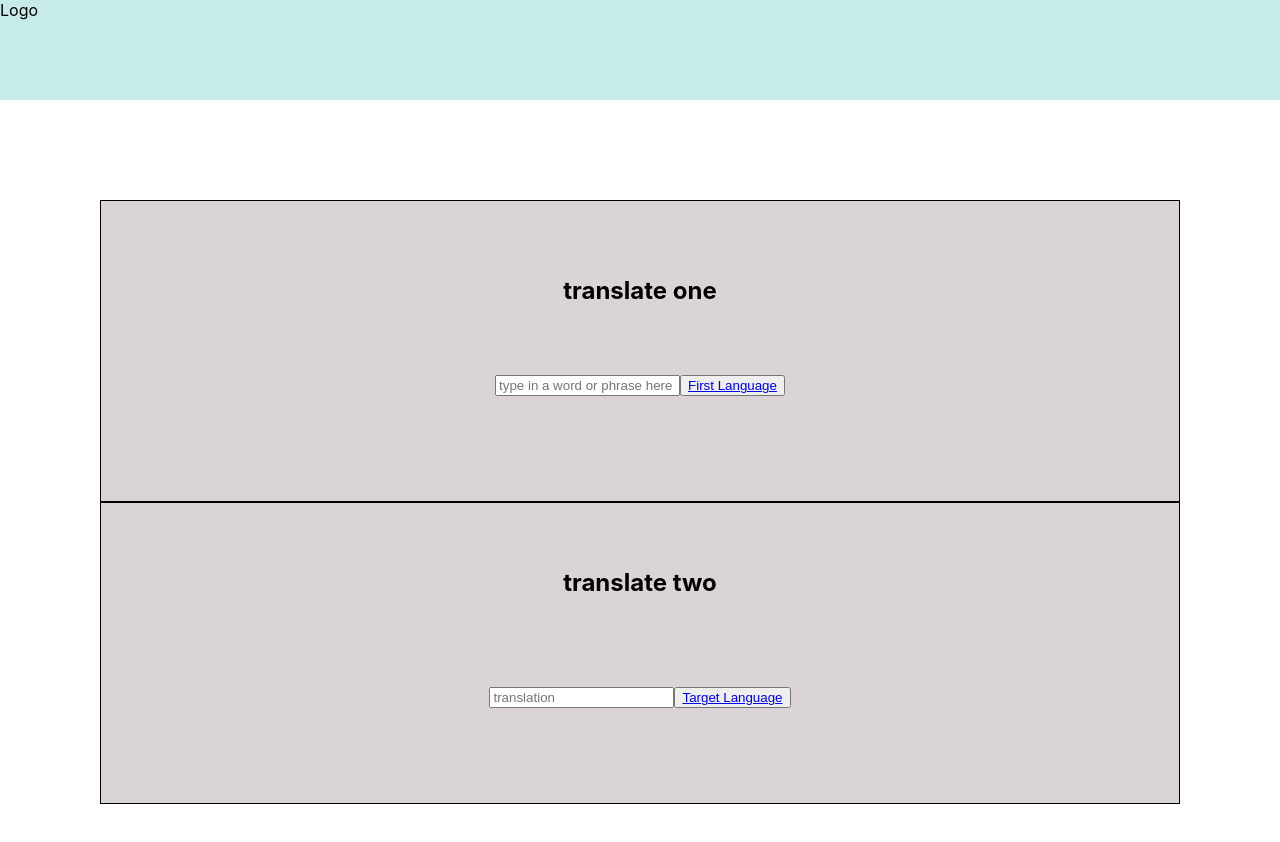
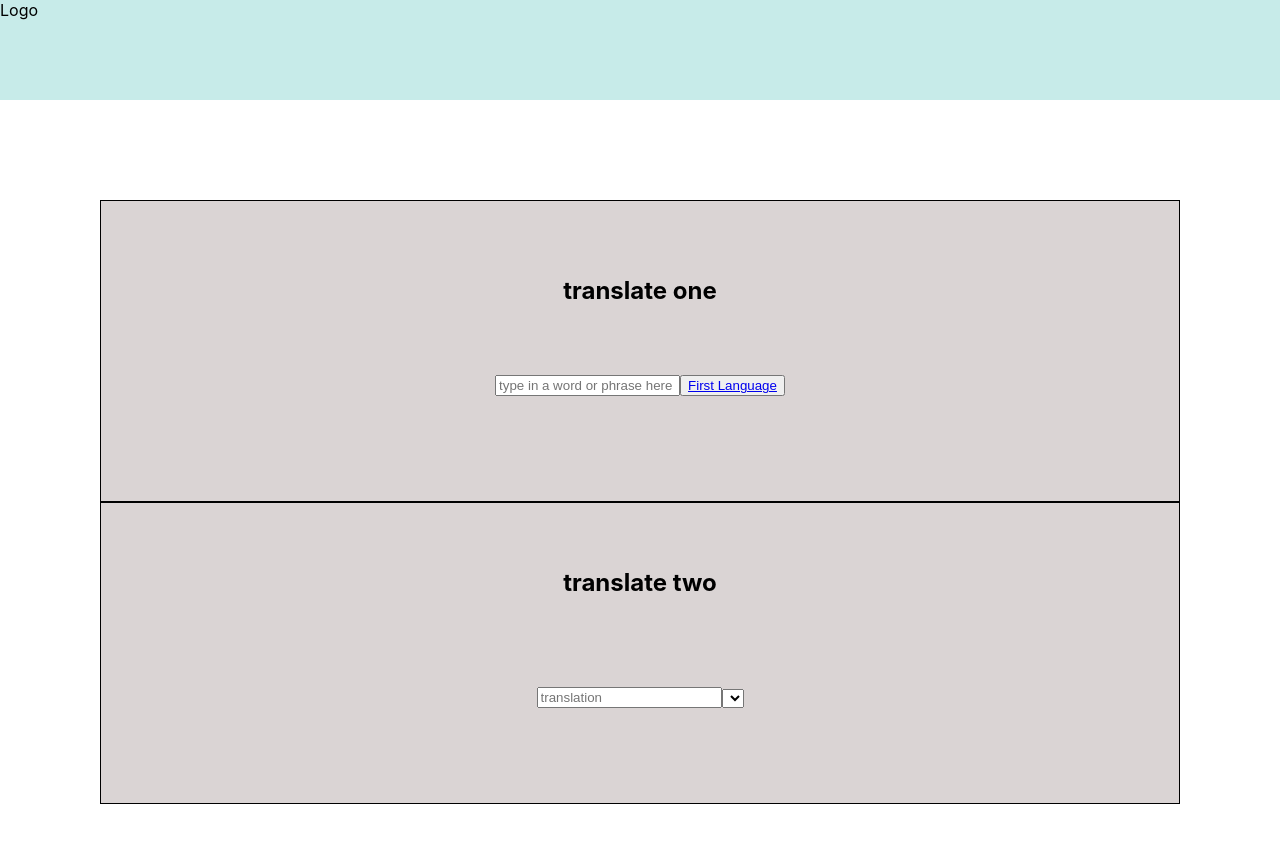
Before and after one commit to ana-vela/translator-app, a React (Create React App) app: page / in a window 1280 px wide. Shown: the top 842 px of the page. Built offline with nearby package versions, Linux system fonts and the light colour scheme.

Commit message:
Initial implementation of the TargetLangSelector.

```diff
--- a/src/App.js
+++ b/src/App.js
@@ -1,6 +1,7 @@
 /* eslint-disable jsx-a11y/anchor-is-valid */
 import React from "react";
 import "./App.css";
+import TargetLangSelector from "./TargetLangSelector";
 
 function App() {
   return (
@@ -42,21 +43,7 @@ function App() {
           <form>
             <input type="text" placeholder="translation"></input>
             <div className="dropdown target-lang">
-              <button>
-                <a href="#" type="dropdown" placeholder="select your language">
-                  Target Language
-                </a>{" "}
-              </button>
-              <div className="dropdown-content">
-                <a href="#">English</a>
-                <br />
-                <a href="#">French</a>
-                <br />
-                <a href="#">Japanese</a>
-                <br />
-                <a href="#">Russian</a>
-                <br />
-              </div>
+              <TargetLangSelector />
             </div>
           </form>
         </div>
--- /dev/null
+++ b/src/TargetLangSelector.js
@@ -0,0 +1,39 @@
+import React, {useState, useEffect} from 'react';
+
+const TargetLangSelector = () => {
+    //Set the default items state to an empty array.
+    //The setItems function will be used to update the value of items state.
+    const [items, setItems] = useState([]);
+
+    /*
+     *TODO* Replace the URL in the fetch function.
+
+     The effect will run after the component first renders due to the empty parameter.
+     We use an asynchronous function to call to the API.
+     The fetch() function makes the API call.
+     The setItems() function then maps the body of the response
+      to the data structure specified by the items state.
+     */
+
+    useEffect(() => {
+        async function getLanguages() {
+            const response = await fetch("https://translate.yandex.net/api/v1.5/tr.json/getLangs");
+            const body = await response.json();
+            setItems(body.langs.map(({ lang }) => ({label: lang, value: lang})));
+        }
+        getLanguages();
+    }, []);
+
+    return (
+        <select>
+            {items.map(({label, value}) => (
+                <option key={value} value={value}>
+                    {label}
+                </option>
+            ))}
+        </select>
+    );
+
+};
+
+export default TargetLangSelector;
```
